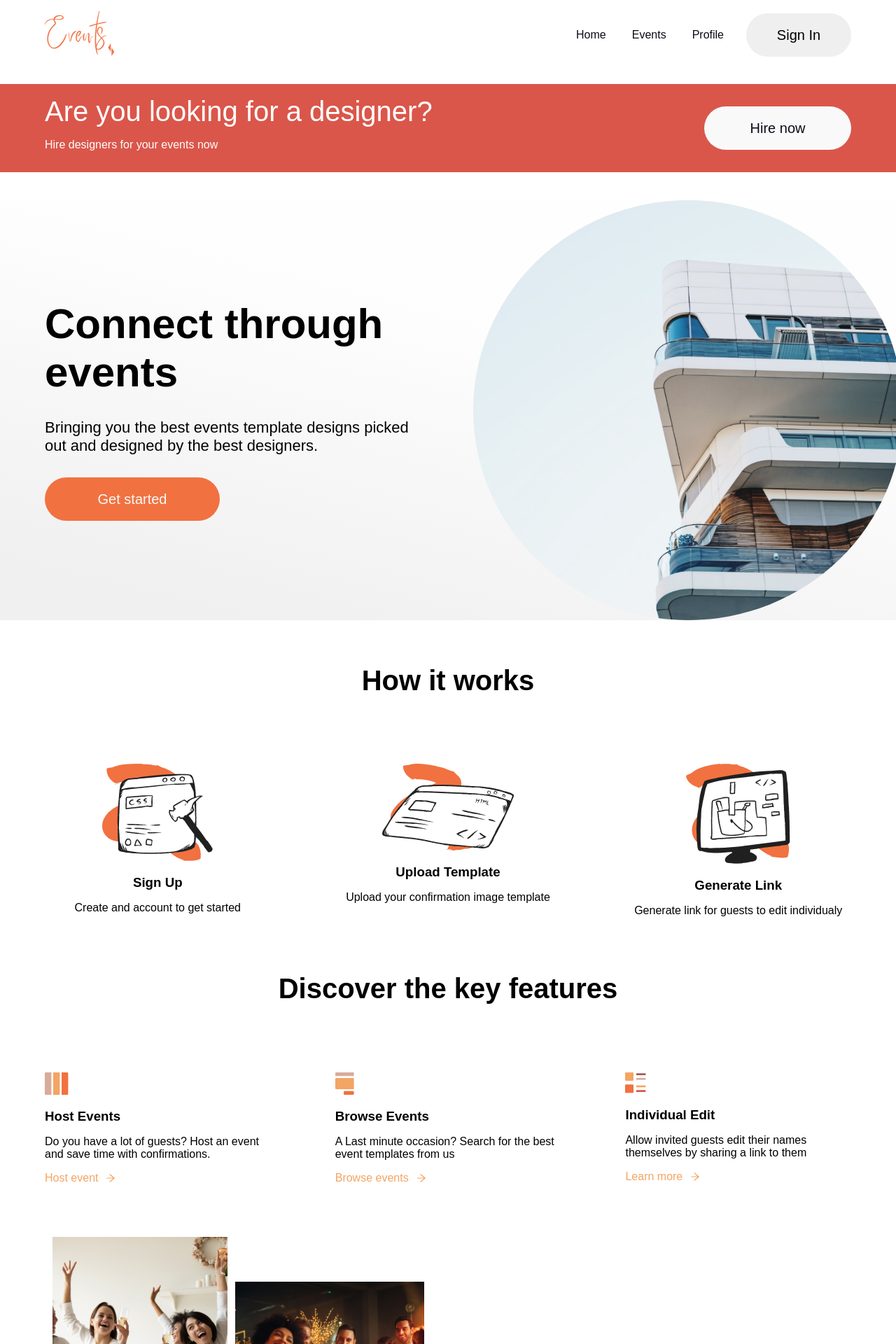
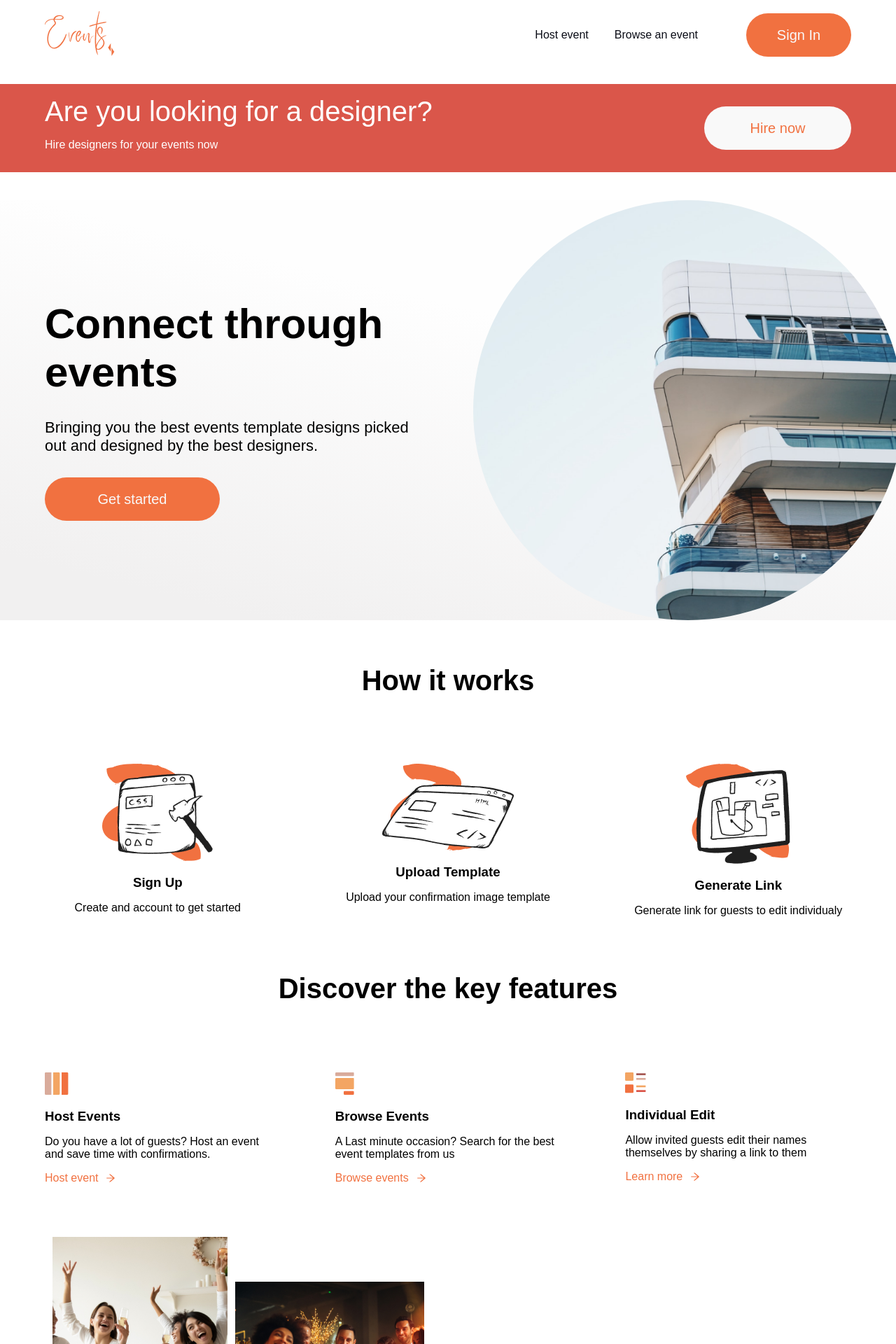
Before and after one commit to Kingscliq/Events, a React (Create React App) app: page / in a window 1280 px wide. Shown: the top 1920 px of the page at 70% size. Built offline with nearby package versions, Linux system fonts and the light colour scheme; a web font is replaced by a local one.

Commit message:
some style changes

```diff
--- a/src/pages/app/landing-page/index.jsx
+++ b/src/pages/app/landing-page/index.jsx
@@ -24,28 +24,22 @@ import "./landing-page.css";
 
 const LandingPage = () => {
 	const linkStyle = {
-		color: "#F3A563",
+		color: "#f17140",
 		textDecoration: "none",
 		display: "flex",
 		alignItems: "center",
 	};
 	return (
 		<>
-			<NavBar
-				firstItem={"Home"}
-				secondItem={"Events"}
-				profileLink={`www.yahoo.com`}
-				profile={"Profile"}
-				button={<Button text={"Sign In"} className="btn" />}
-			/>
+			<NavBar firstItem={"Host event"} secondItem={"Browse an event"} button={<Button text={"Sign In"} className="btn btn-primary" />} />
 			<HeaderWidget />
-			<main className="landing-page">
+			<main className="landing-page-main">
 				<section className="get-started">
 					<div className="container">
 						<div>
 							<h1>Connect through events</h1>
 							<p>Bringing you the best events template designs picked out and designed by the best designers.</p>
-							<Button text={"Get started"} className={"btn"} />
+							<Button text={"Get started"} className="btn btn-primary" />
 						</div>
 						<div>
 							<img src={SkySrapper} alt="skyscraper" />
@@ -154,7 +148,7 @@ const LandingPage = () => {
 								</div>
 							</div>
 
-							<Button text={"Browse Events"} className={"btn"} />
+							<Button text={"Browse Events"} className="btn btn-primary" />
 						</div>
 					</div>
 				</section>
--- a/src/pages/app/landing-page/landing-page.css
+++ b/src/pages/app/landing-page/landing-page.css
@@ -32,8 +32,6 @@
 
 .get-started div:nth-child(1) .btn,
 .our-categories-items .btn {
-	color: var(--light);
-	background: var(--primary);
 	margin: 1rem 0;
 	width: 250px;
 }
--- a/src/widgets/header-widget/header-widget.css
+++ b/src/widgets/header-widget/header-widget.css
@@ -27,7 +27,7 @@
 }
 
 .hire-btn .btn-click {
-	color: var(--dark);
+	color: var(--primary);
 	background: var(--light);
 }
 
--- a/src/widgets/nav-bar/nav-bar.css
+++ b/src/widgets/nav-bar/nav-bar.css
@@ -32,6 +32,8 @@
 	margin-left: 2rem;
 	list-style-type: none;
 	transition-delay: 0.2s;
+	border-bottom: none;
+	transition: all 0.5s ease-in-out;
 }
 .nav-bar .container .desktop-menu li:hover,
 .nav-bar-items .nav-bar-menu-list li:hover {
```
